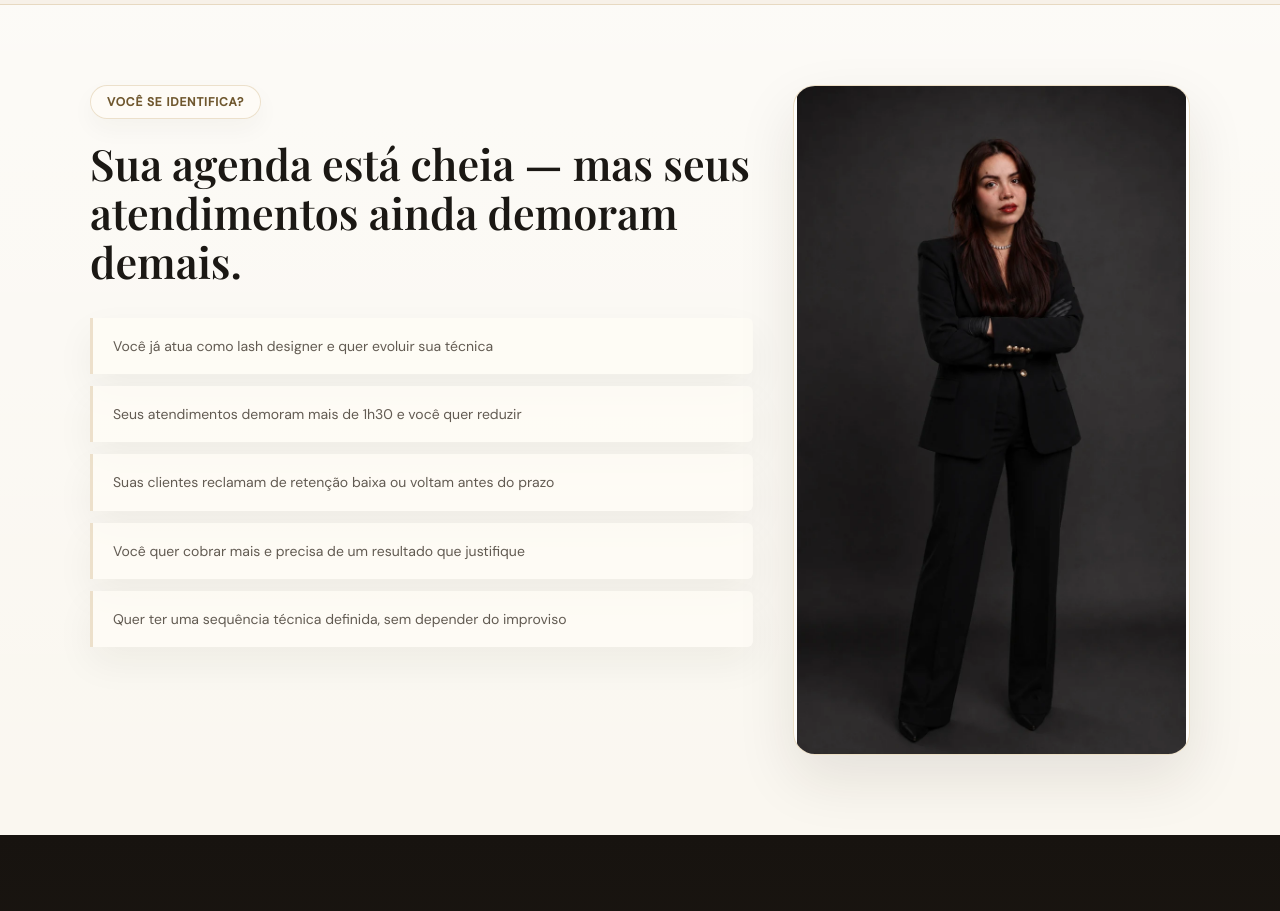
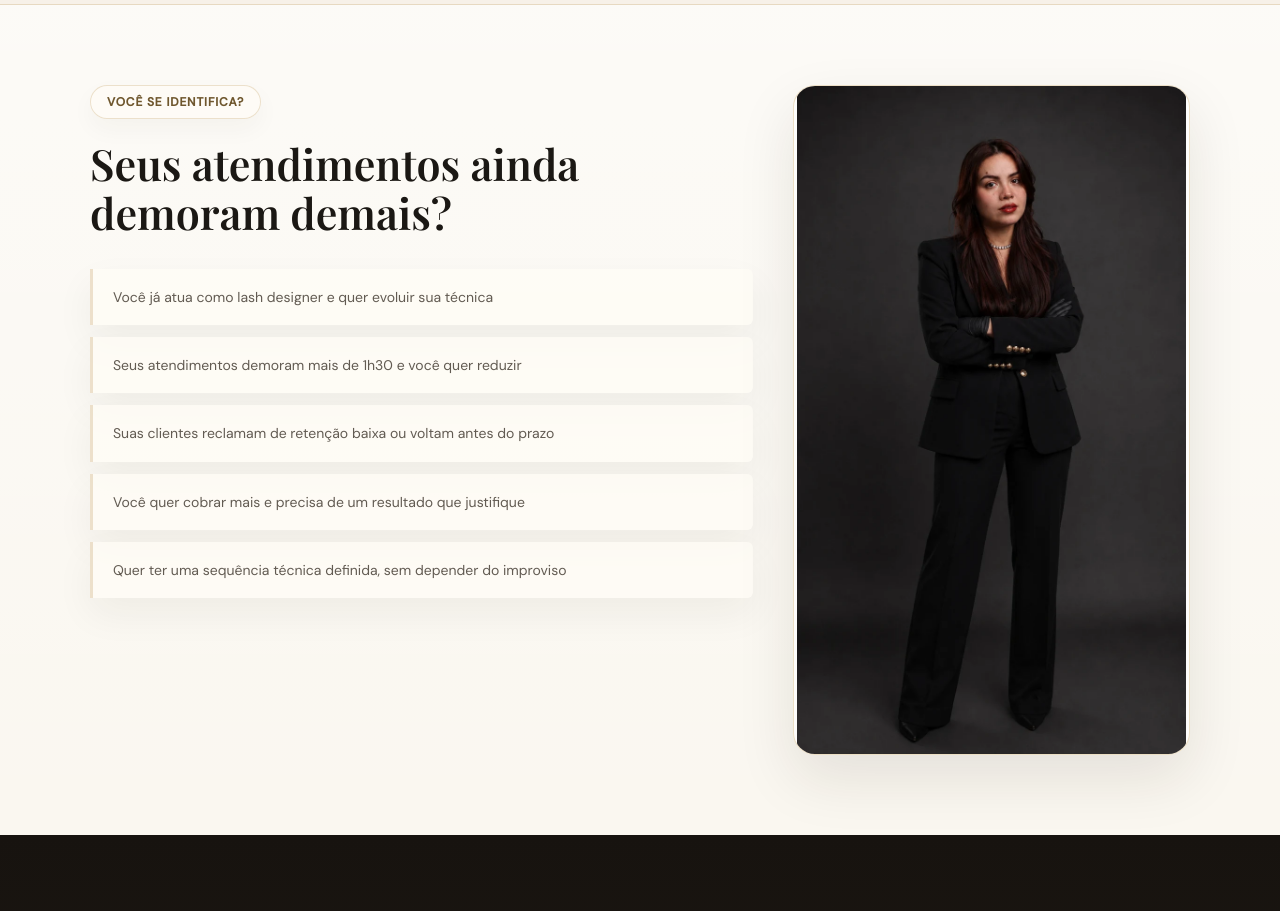
Before and after one commit to matheusvt20/fast-lash-30, a React (Vite) app: page / in a window 1280 px wide. Shown: the part 2500-3411 px from the top of the page. Built offline with nearby package versions, Linux system fonts and the light colour scheme; no server answers.

Commit message:
update: landing page e dados de vendas

```diff
--- a/src/components/ProblemSection.tsx
+++ b/src/components/ProblemSection.tsx
@@ -122,8 +122,7 @@ export default function ProblemSection({ copy = {} }: ProblemSectionProps) {
               {copy.badge ?? 'Você se identifica?'}
             </div>
             <h2 className="problem-title">
-              {copy.title ??
-                'Sua agenda está cheia — mas seus atendimentos ainda demoram demais.'}
+              {copy.title ?? 'Seus atendimentos ainda demoram demais?'}
             </h2>
 
             <div className="problem-list">
```
